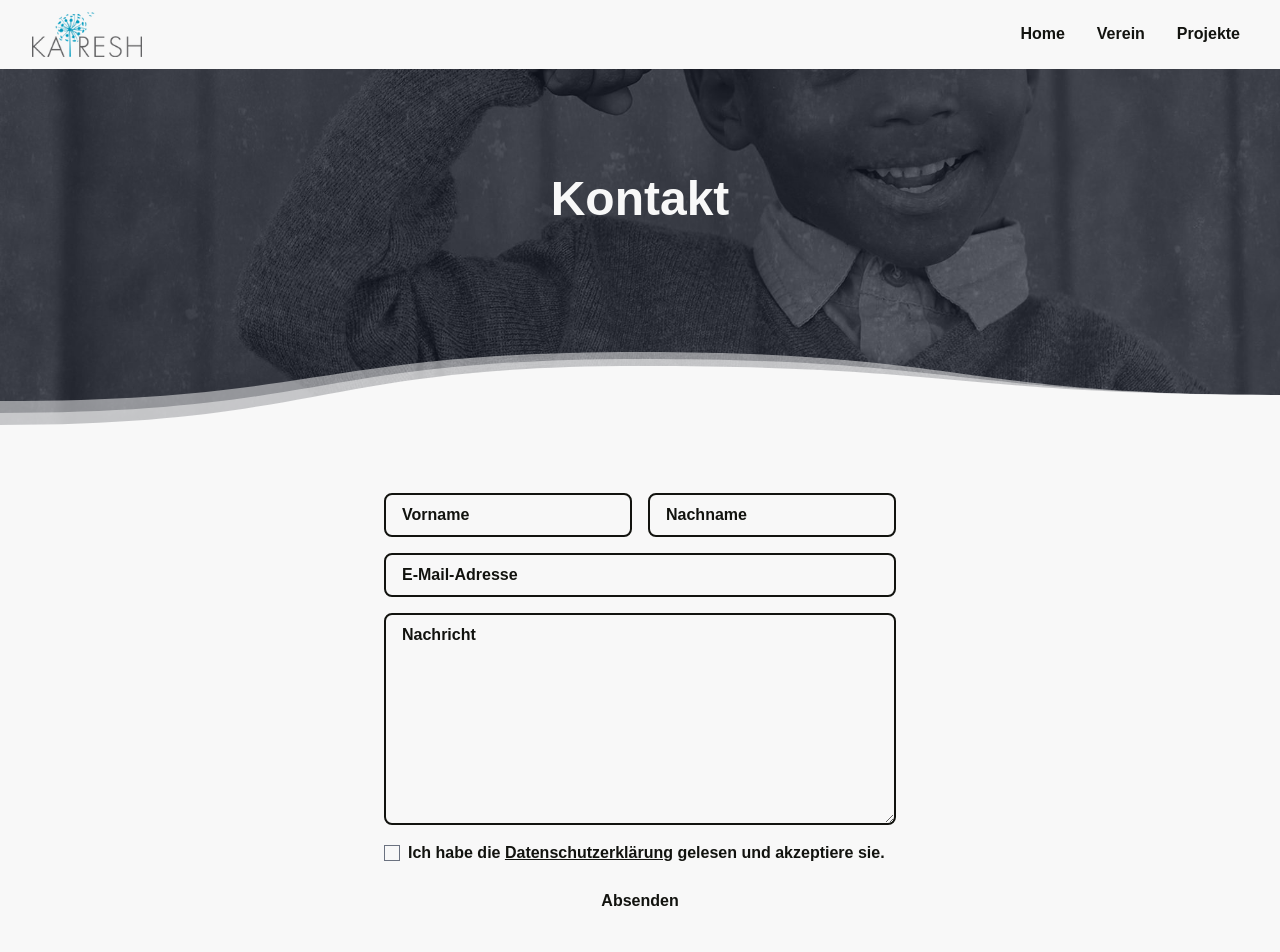
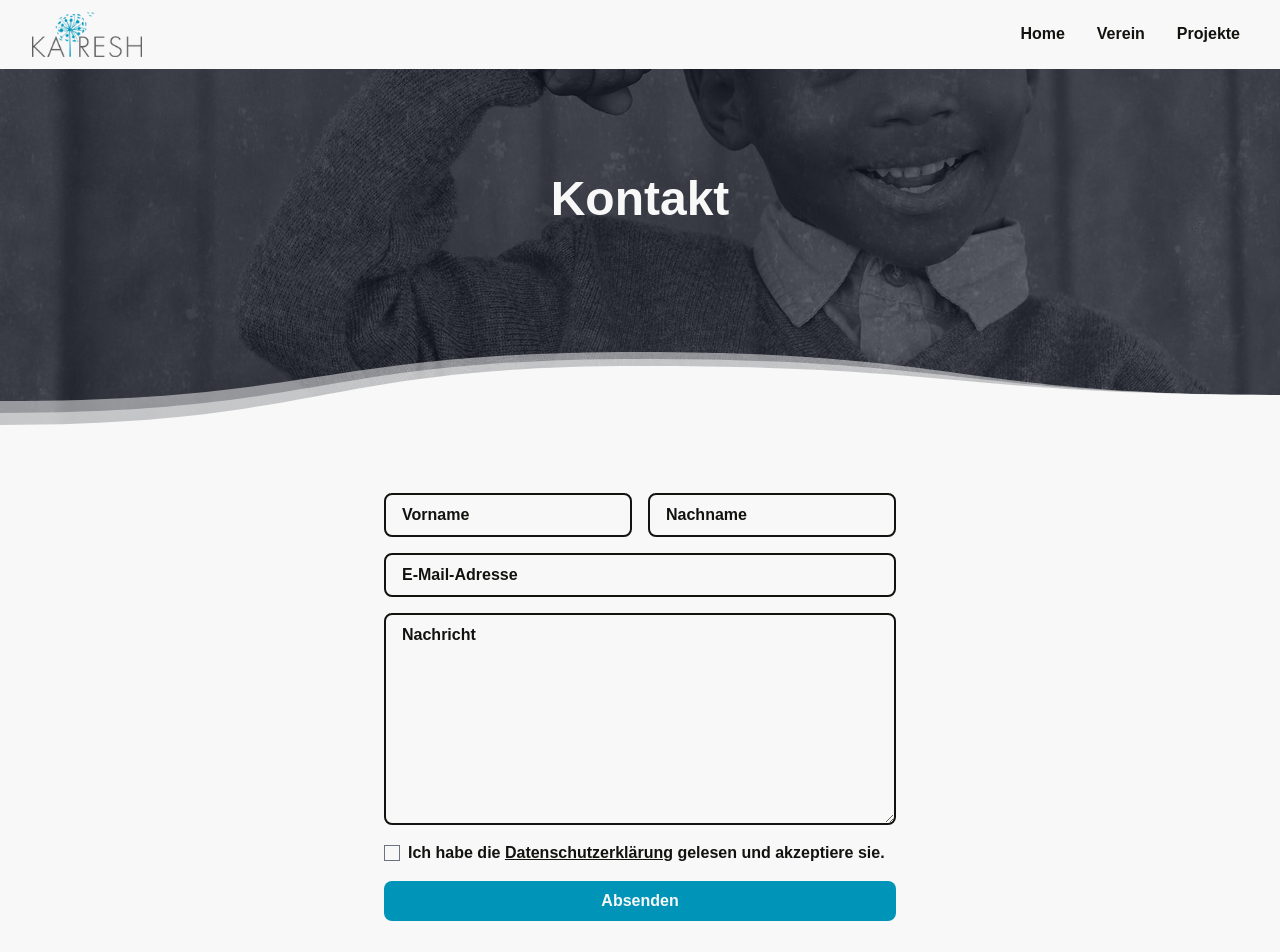
Before and after one commit to ly-schneider/kairesh, an Angular app: page /kontakt in a window 1280 px wide. Shown: the top 952 px of the page. Built offline with nearby package versions, Linux system fonts and the light colour scheme; a web font is replaced by a local one.

Commit message:
Fix typo

```diff
--- a/src/app/pages/kontakt/kontakt.component.html
+++ b/src/app/pages/kontakt/kontakt.component.html
@@ -13,7 +13,7 @@
         <label for="datenschutz" class="text cursor-pointer">Ich habe die <a class="underline" routerLink="/datenschutz">Datenschutzerklärung</a>
           gelesen und akzeptiere sie.</label>
       </div>
-      <button class="btn btn-prim ary">Absenden</button>
+      <button class="btn btn-primary">Absenden</button>
     </form>
     <div *ngIf="formSubmitted" class="flex flex-col gap-4">
       <h2 class="title text-3xl text-center">Vielen Dank für Ihre Nachricht!</h2>
```
